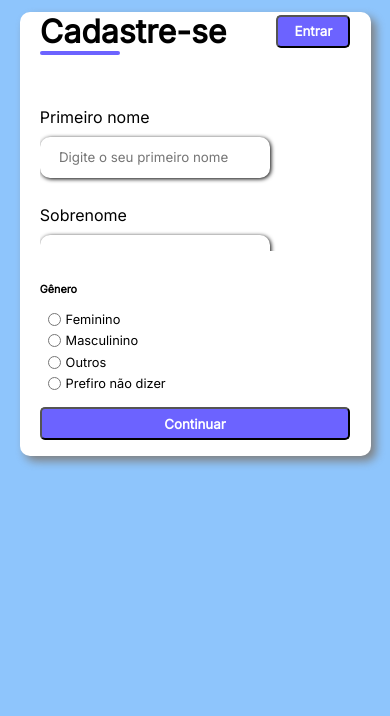
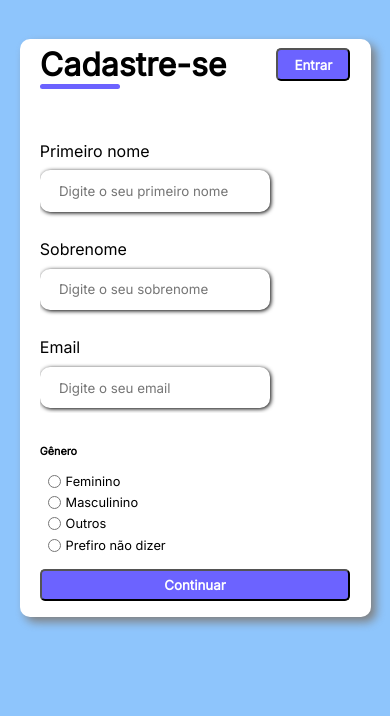
Before and after one commit to Xsaviox1/cadastro-com-formularios, a plain HTML site: page index.html in a window 390 px wide. Drawn offline with nearby package versions, Linux system fonts and the light colour scheme.

Commit message:
Melhorando media query

```diff
--- a/assets/css/style.css
+++ b/assets/css/style.css
@@ -45,6 +45,7 @@ align-items: center;
 justify-content: space-between;
 width: 100%;
 padding-bottom: 13%;
+padding-top: 2%;
 }
 
 .form-header h1::after{
@@ -173,13 +174,16 @@ border-radius: 3px;
 }
 
 @media screen and (max-width:1064px) {
+    body{
+        padding-top: 10%;
+    }
     .container{
         width: 90%;
         height: auto;
     }
     .input-group{
         overflow-y: scroll;
-        max-height: 10rem;
+        max-height: 18rem;
         padding-right: 5rem;
     }
     .gender-inputs{
@@ -197,5 +201,8 @@ border-radius: 3px;
     .input-group{
         padding-right: 2rem;
     }
+    body{
+        padding-top: 10%;
+    }
 
 }
```
